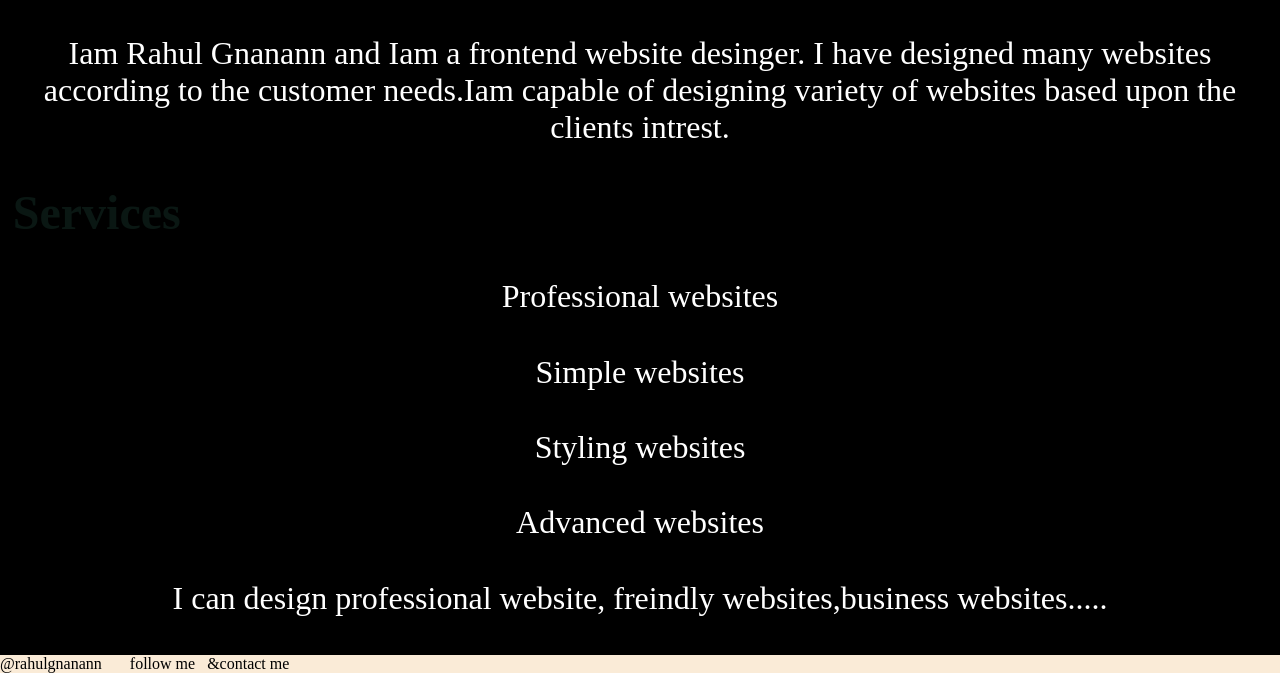
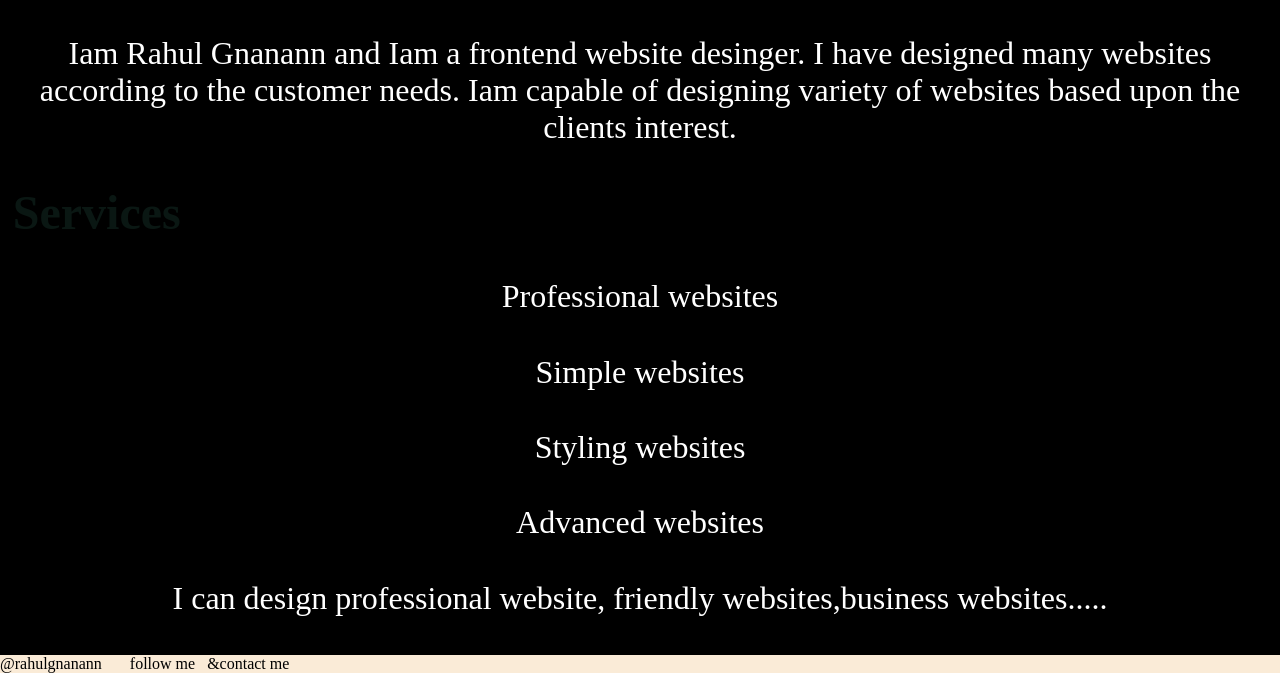
Before and after one commit to gnanann/gnanannportfolio, a plain HTML site: page index.html in a window 1280 px wide. Shown: the part 666-1339 px from the top of the page. Drawn offline with Linux system fonts and the light colour scheme.

Commit message:
Update index.html

```diff
--- a/index.html
+++ b/index.html
@@ -22,7 +22,7 @@
     <p >Hello all welcome to my page, I'm Rahul Gnanann and I welcome you to my personal portfolio. This portfolio includes a showcase of my interest towards the web-development.
     </p>
     <h1 style="color: rgb(49, 13, 13);">About Me</h1>
-    <p>Iam Rahul Gnanann and Iam a frontend website desinger. I have designed many websites according to the customer needs.Iam capable of designing variety of websites based upon the clients intrest.</p>
+    <p>Iam Rahul Gnanann and Iam a frontend website desinger. I have designed many websites according to the customer needs. Iam capable of designing variety of websites based upon the clients interest.</p>
 
 
     <h1 style="color: rgb(10, 23, 19);">Services</h1>
@@ -30,7 +30,7 @@
    <p >Simple websites</p>
    <p>Styling websites</p>
    <p>Advanced websites</p>
-   <p>I can design professional website, freindly websites,business websites.....</p>
+   <p>I can design professional website, friendly websites,business websites.....</p>
    <footer>@rahulgnanann &nbsp;&nbsp;&nbsp;&nbsp;&nbsp;&nbsp;follow me&nbsp; &nbsp;&contact me</footer>
 </body>
 </html>
```
